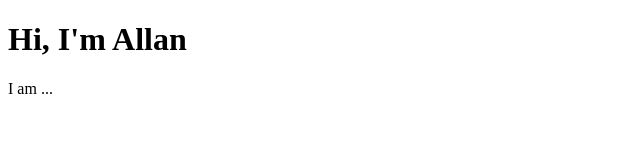
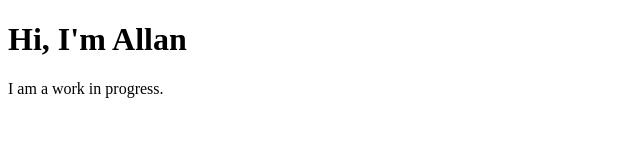
Before and after one commit to allanaz/allanaz.github.io, a plain HTML site: page index.html in a window 1280 px wide. Shown: the whole page, without its empty margins (0-640 px from the left). Drawn offline with Linux system fonts and the light colour scheme.

Commit message:
update text

```diff
--- a/index.html
+++ b/index.html
@@ -5,7 +5,7 @@
   </head>
   <body>
     <h1>Hi, I'm Allan</h1>
-    <p>I am ...</p>
+    <p>I am a work in progress.</p>
 
   </body>
 </html>
```
